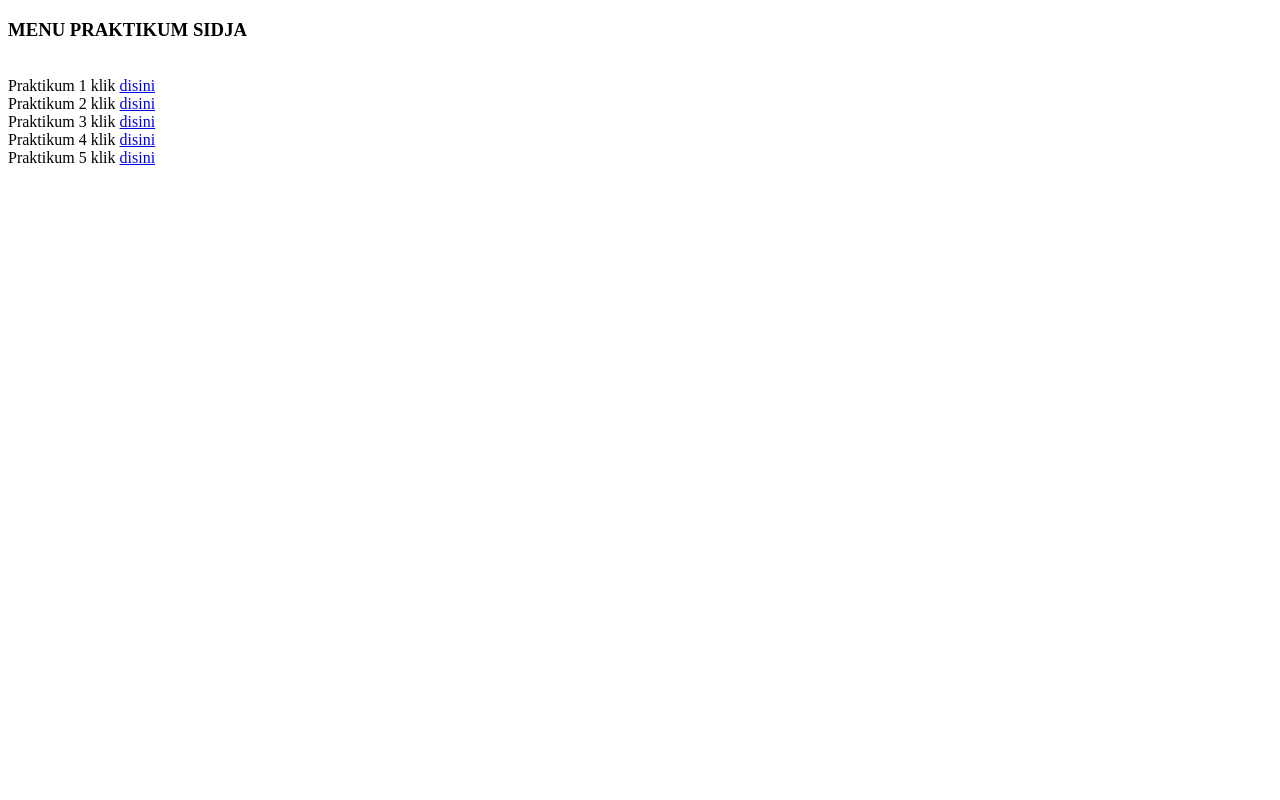
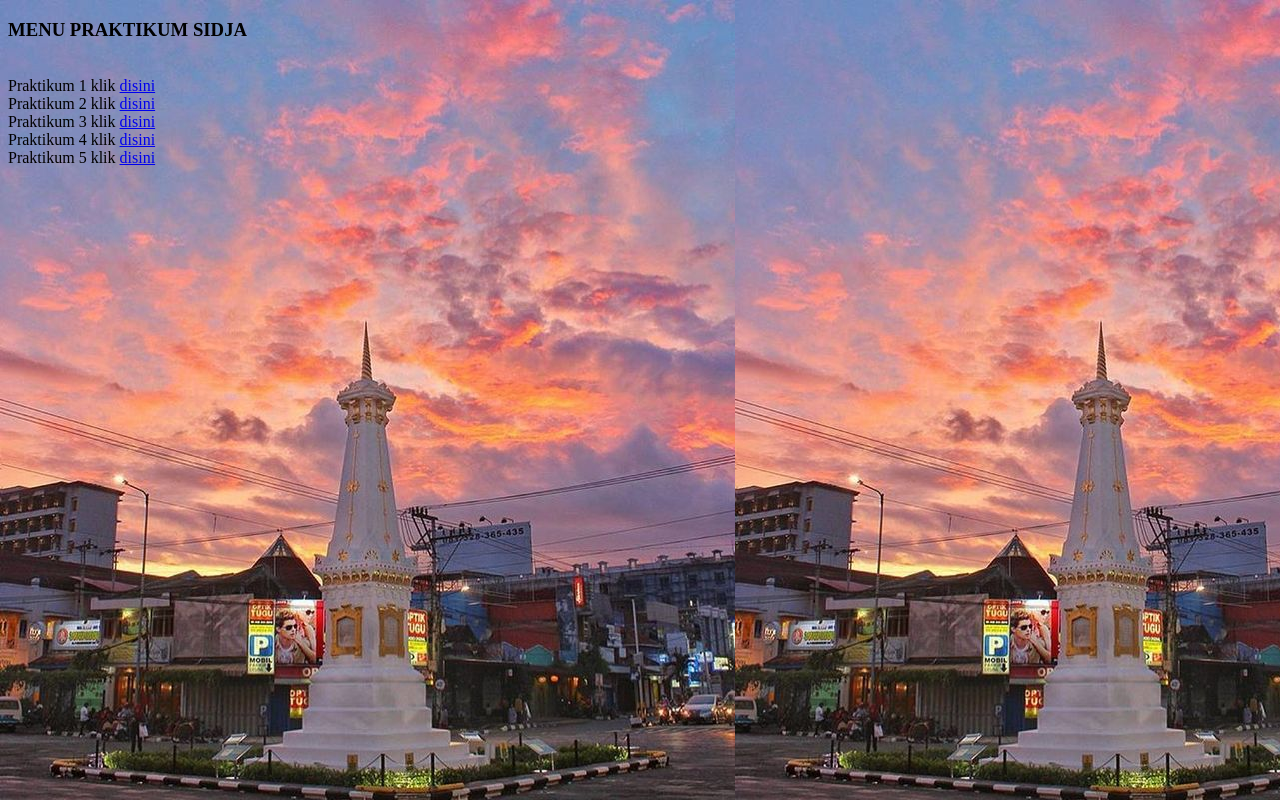
Before and after one commit to bayu25-crypto/bayu25-crypto.github.io, a plain HTML site: page index.html in a window 1280 px wide. Drawn offline with Linux system fonts and the light colour scheme.

Commit message:
index.html

```diff
--- a/index.html
+++ b/index.html
@@ -5,7 +5,7 @@
     <meta name="viewport" content="width=device-width, initial-scale=1.0">
     <title>Praktikum SIDJA | Bayu maulana awalludin  </title>
 </head>
-<body>
+<body background="Jogja.jpg">
     <h3>MENU PRAKTIKUM SIDJA </h3>
     <br>Praktikum 1 klik <a href="praktikum1.html">disini</a>
     <br>Praktikum 2 klik <a href="praktikum2.html">disini</a>
```
Also changed, not shown: Jogja.jpg (added), Logo(1).jpg (added).
